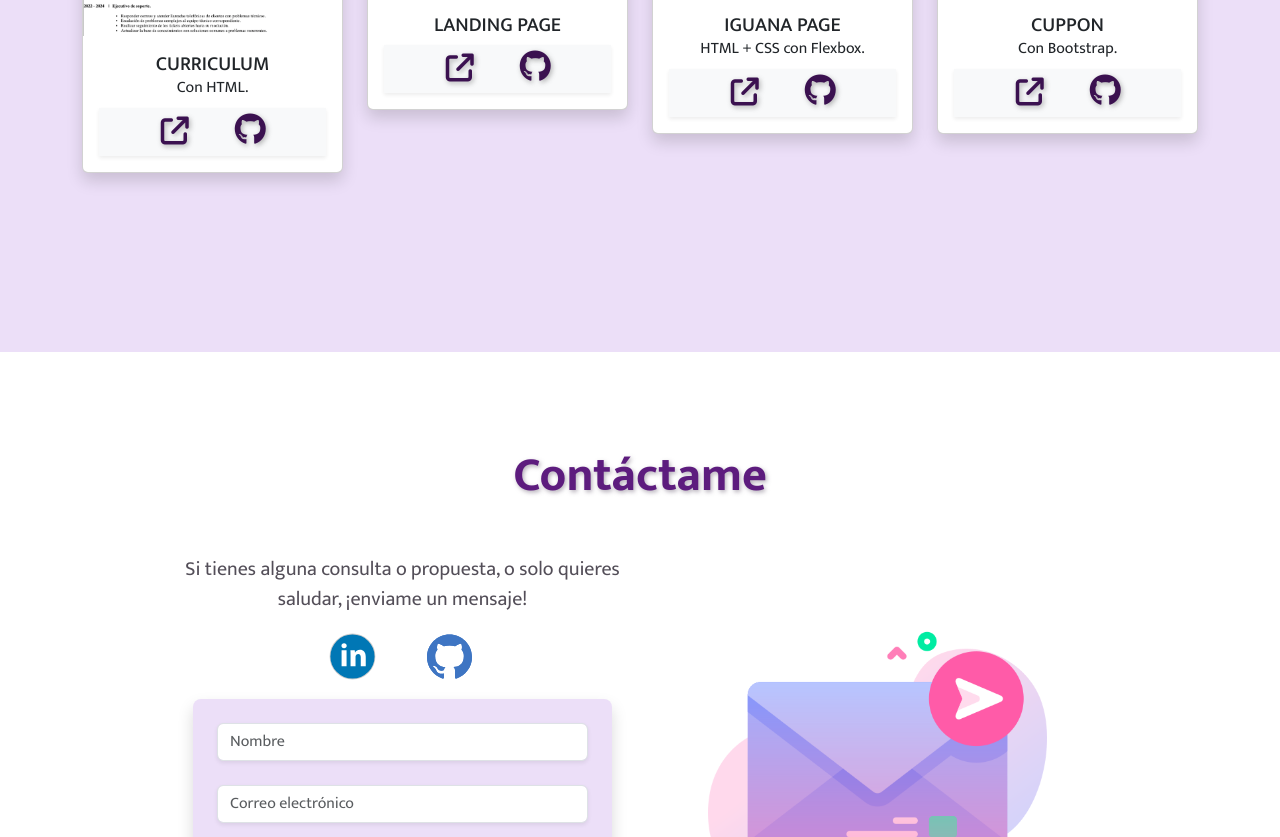
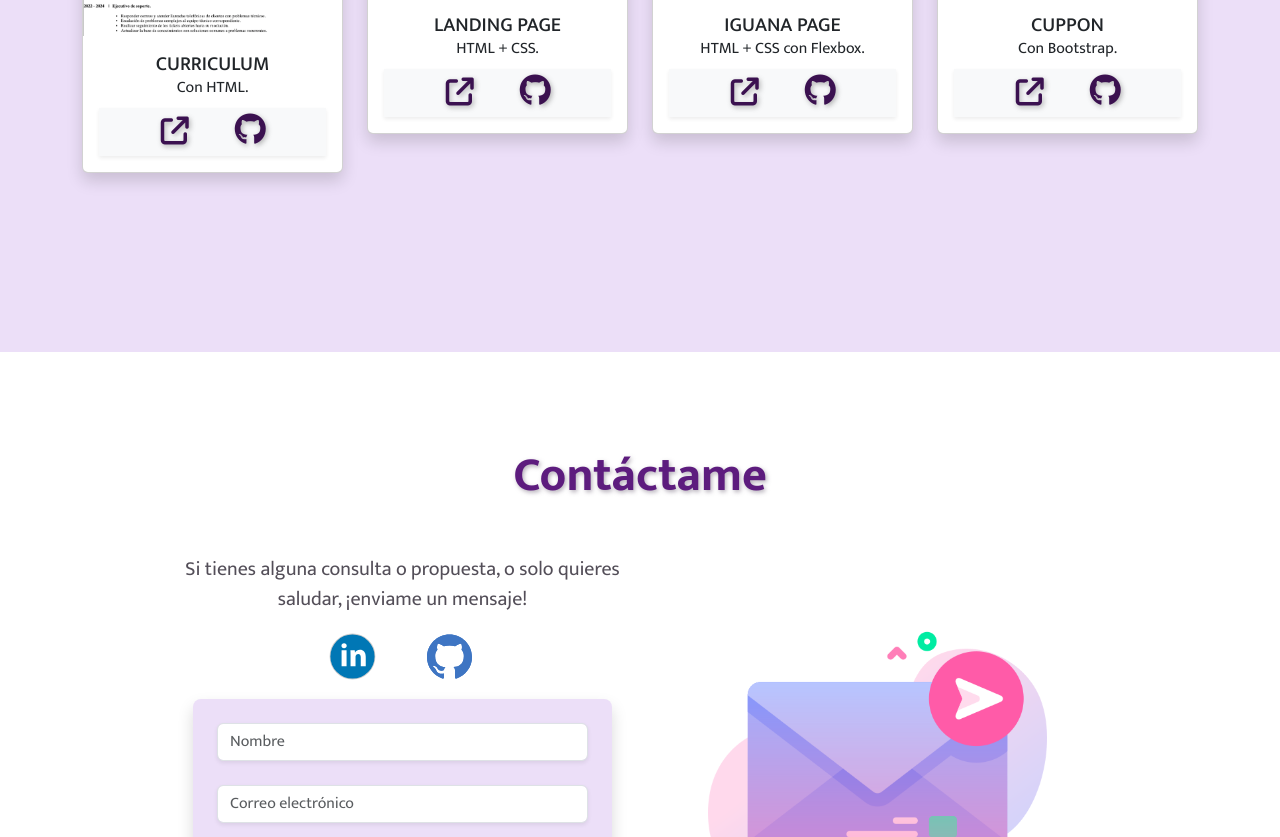
Before and after one commit to mariafranciahg/mariafranciahg.github.io, a plain HTML site: page index.html in a window 1280 px wide. Shown: the part 2846-3683 px from the top of the page. Drawn offline with nearby package versions, Linux system fonts and the light colour scheme.

Commit message:
correccion de detalle PORTAFOLIO

```diff
--- a/index.html
+++ b/index.html
@@ -214,6 +214,7 @@
               <img src="./assets/img/proyecto2.png" class="card-img-top" alt="...">
               <div class="card-body mb-0">
                 <h5 class="card-title mb-0">LANDING PAGE</h5>
+                <p class="card-text mb-0">HTML + CSS.</p>
                 <ul class="menu text-morado mt-2 mb-0 bg-body-tertiary p-0 shadow-sm">
                   <li>
                     <a   href="https://mariafranciahg.github.io/ADL-landinpage/" target="_blank" class="fs-2 mukta-bold">
```
